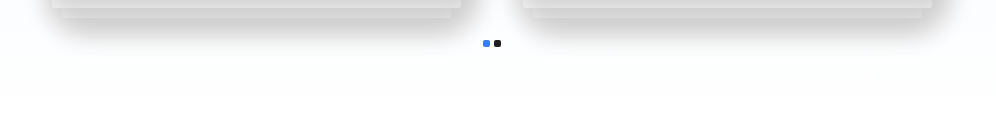
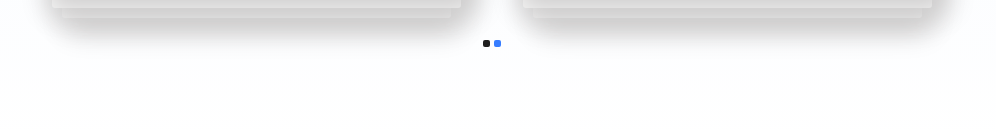
Before and after one commit to MGPasinetti/proj-html-vuejs, a Vue app: page / in a window 1280 px wide. Both pictures are taken after a click on the element 634 px from the left and 2523 px from the top of the page. Shown: the part 2480-2610 px from the top of the page, without its empty margins (148-1144 px from the left). Built offline with nearby package versions, Linux system fonts and the light colour scheme.

Commit message:
exercise done

```diff
--- a/src/components/TestimonialsSec.vue
+++ b/src/components/TestimonialsSec.vue
@@ -11,8 +11,14 @@
                 <CardTestimonial v-for="card in arrTestimonials" :key="card.name" :card-data="card"/>
             </div>
             <div class="square-group" @click="scrollCards">
+                <div v-if="activeTestimonial">
                     <div class="first-square"></div>
                     <div class="second-square"></div>
+                </div>
+                <div v-else>
+                    <div class="second-square"></div>
+                    <div class="first-square"></div>
+                </div>
             </div>
       </div>
     </div>
@@ -29,6 +35,7 @@ export default {
     },
     data() {
         return {
+            activeTestimonial: true,
             arrTestimonials: [
                 {
                     srcImg: require('../assets/img/26.jpeg'),
@@ -58,6 +65,7 @@ export default {
         scrollCards() {
             this.arrTestimonials[0].visible = !this.arrTestimonials[0].visible;
             this.arrTestimonials[this.arrTestimonials.length - 1].visible = !this.arrTestimonials[this.arrTestimonials.length - 1].visible;
+            this.activeTestimonial = !this.activeTestimonial;
         }
     }
 }
@@ -82,6 +90,7 @@ export default {
         }
 
         .square-group {
+            div {
                 display: flex;
                 gap: .3rem;
                 cursor: pointer;
@@ -102,4 +111,5 @@ export default {
             }
         }
     }
+}
 </style>
```
Lines whose indentation alone changed are shown as unchanged.
